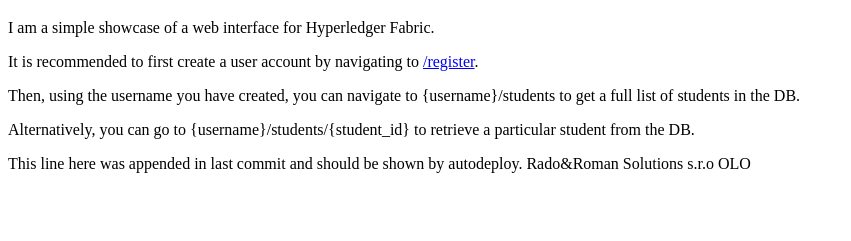
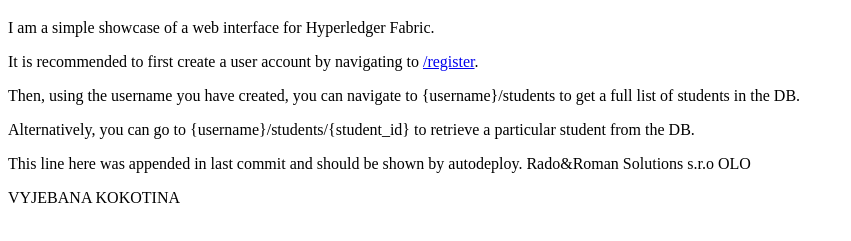
Before and after one commit to Reydifox/blockchain-school-server, a website: page web/public/index.html in a window 1280 px wide. Shown: the part 61-302 px from the top of the page, without its empty margins (0-851 px from the left). Drawn offline with Linux system fonts and the light colour scheme.

Commit message:
fix: node

```diff
--- a/web/public/index.html
+++ b/web/public/index.html
@@ -13,5 +13,6 @@
     <p>Then, using the username you have created, you can navigate to {username}/students to get a full list of students in the DB.</p>
     <p>Alternatively, you can go to {username}/students/{student_id} to retrieve a particular student from the DB.</p>
     <p>This line here was appended in last commit and should be shown by autodeploy. Rado&Roman Solutions s.r.o OLO</p>
+    <p>VYJEBANA KOKOTINA</p>
 </body>
 </html>
```
